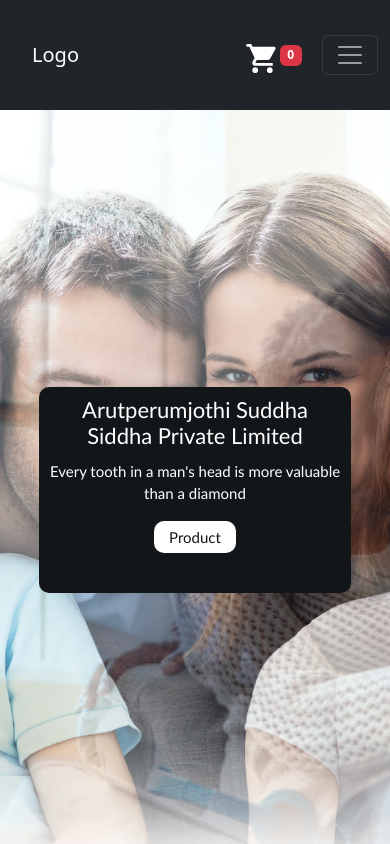
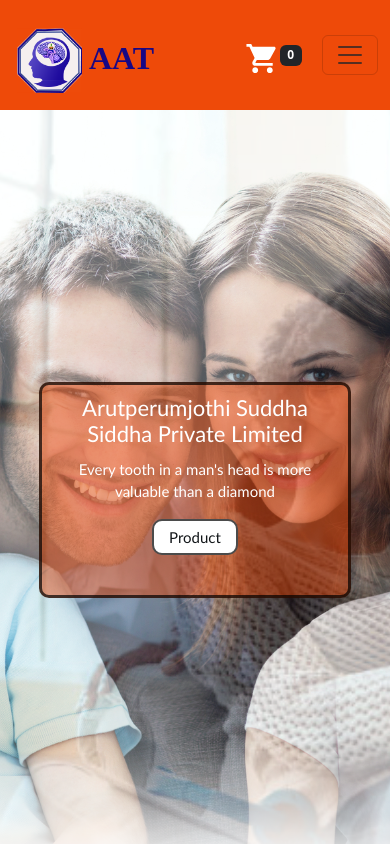
Before and after one commit to sathananthan/toothpowder-vite-final, a React (Vite) app: page / in a window 390 px wide. Shown: the top 844 px of the page. Built offline with nearby package versions, Linux system fonts and the light colour scheme.

Commit message:
orange with logo brand name added

```diff
--- a/src/pages/Navbar1.jsx
+++ b/src/pages/Navbar1.jsx
@@ -9,6 +9,7 @@
 import ShoppingCartIcon from "@mui/icons-material/ShoppingCart";
 import { Link } from "react-router-dom";
 import ShoppingBagIcon from "@mui/icons-material/ShoppingBag";
+import CompanyIcon from "../assets/w109h110.png";
 // import AssignmentIcon from "@mui/icons-material/Assignment";
 
 export default function Navbar1() {
@@ -36,16 +37,24 @@
   return (
     <>
       <Navbar
-        bg="dark"
-        data-bs-theme="dark"
+        /*  bg="dark"
+        data-bs-theme="dark" */
         expand="lg" /* for responsive */
         className="navbar-custom"
       >
         <Container>
-          <Navbar.Brand href="/">Logo</Navbar.Brand>
+          <Navbar.Brand>
+            <div className="brand-container">
+              <img
+                src={CompanyIcon} // Replace with your logo path
+                className="logo-custom"
+              />
+              <span className="brand-name">AAT</span>
+            </div>
+          </Navbar.Brand>
           <Nav.Link as={Link} to="/cart" className="cent ms-auto">
             <ShoppingCartIcon style={{ fontSize: "35px", marginTop: "7px" }} />
-            <Badge bg="danger">{basket?.length}</Badge>
+            <Badge bg="dark">{basket?.length}</Badge>
           </Nav.Link>
           <Navbar.Toggle aria-controls="basic-navbar-nav" />
           <Navbar.Collapse id="basic-navbar-nav">
@@ -118,7 +127,7 @@
                 <ShoppingCartIcon
                   style={{ fontSize: "35px", marginTop: "7px" }}
                 />
-                <Badge bg="danger">{basket?.length}</Badge>
+                <Badge bg="dark">{basket?.length}</Badge>
               </Nav.Link>
               {/* )} */}
             </Nav>
--- a/src/style/Footer.css
+++ b/src/style/Footer.css
@@ -1,7 +1,7 @@
 .footer {
   width: 100%;
   height: 350px;
-  background-color: #07090a;
+  background-color: #ee4a09;
   display: flex;
   flex-direction: column;
   justify-content: center;
@@ -10,7 +10,7 @@
 .footer .top {
   width: 100%;
   height: 300px;
-  background-color: #1d2327;
+  background-color: #eb6847;
 }
 
 .footer .top .left {
--- a/src/style/Home.css
+++ b/src/style/Home.css
@@ -48,8 +48,10 @@
   width: auto;
   margin-left: 50px;
   margin-right: 50px;
-  background-color: rgba(18, 22, 25, 0.8);
+  background-color: #ee4a0977;
   border-radius: 20px;
+  border: 3px solid rgba(0, 0, 0, 0.704);
+
   text-align: center;
   padding-bottom: 50px;
 }
@@ -60,7 +62,7 @@
   font-size: 46px;
   height: 60px;
   font-weight: 50;
-  color: rgb(252, 250, 250);
+  color: rgb(255, 255, 255);
 }
 
 .headerContainer p {
@@ -68,7 +70,7 @@
   font-size: 32px;
   /* padding-top: 25px; */
   font-weight: lighter;
-  color: rgb(231, 222, 222);
+  color: rgb(255, 255, 255);
 }
 
 .headerContainer a {
@@ -82,6 +84,7 @@
   text-decoration: none;
   font-size: 20px;
   padding: 14px 25px;
+  border: 2px solid rgba(0, 0, 0, 0.704);
 }
 
 .headerContainer a:hover {
@@ -110,7 +113,7 @@
     justify-content: center;
     align-items: center;
     flex-direction: column;
-    background-color: #121619;
+    background-color: #ee4a0977;
     color: white;
   }
 
--- a/src/style/Navbar1.css
+++ b/src/style/Navbar1.css
@@ -1,5 +1,6 @@
 .navbar-custom {
   height: 110px;
+  background-color: #ee4a09;
 }
 
 .navbar-custom .nav-link {
@@ -7,7 +8,31 @@
 }
 
 .navbar-custom .navbar-collapse {
-  background-color: #212529; /* Same as Bootstrap's dark background */
+  background-color: #ee4a09; /* Same as Bootstrap's dark background */
+}
+
+.brand-container {
+  display: flex;
+  align-items: center;
+}
+
+.logo-custom {
+  width: 70px;
+  height: 70px;
+  margin-left: 5px;
+  margin-top: 10px;
+  vertical-align: middle;
+}
+
+.brand-name {
+  font-size: 2rem; /* Adjust font size for visibility */
+  font-weight: bold;
+  color: #180784; /* Choose a color that fits your theme */
+  display: inline-block;
+  vertical-align: middle;
+  font-family: fangsong;
+  margin-top: 6px;
+  margin-left: 7px;
 }
 
 .usericon {
@@ -53,4 +78,32 @@
   .navbar-custom .basket-large-view {
     display: none;
   }
+  .logo-custom {
+    width: 85px;
+    height: 85px;
+  }
 }
+
+@media (max-width: 600px) {
+  .logo-custom {
+    width: 65px;
+    height: 65px;
+  }
+}
+
+@media (max-width: 370px) {
+  .brand-name {
+    font-size: 1.2em;
+  }
+}
+
+@media (max-width: 320px) {
+  .brand-name {
+    font-size: 1em;
+  }
+
+  .logo-custom {
+    width: 55px;
+    height: 55px;
+  }
+}
```
Also changed, not shown: src/assets/w109h110.png (added), 1 other file (tests, documents, lock files or other folders).
